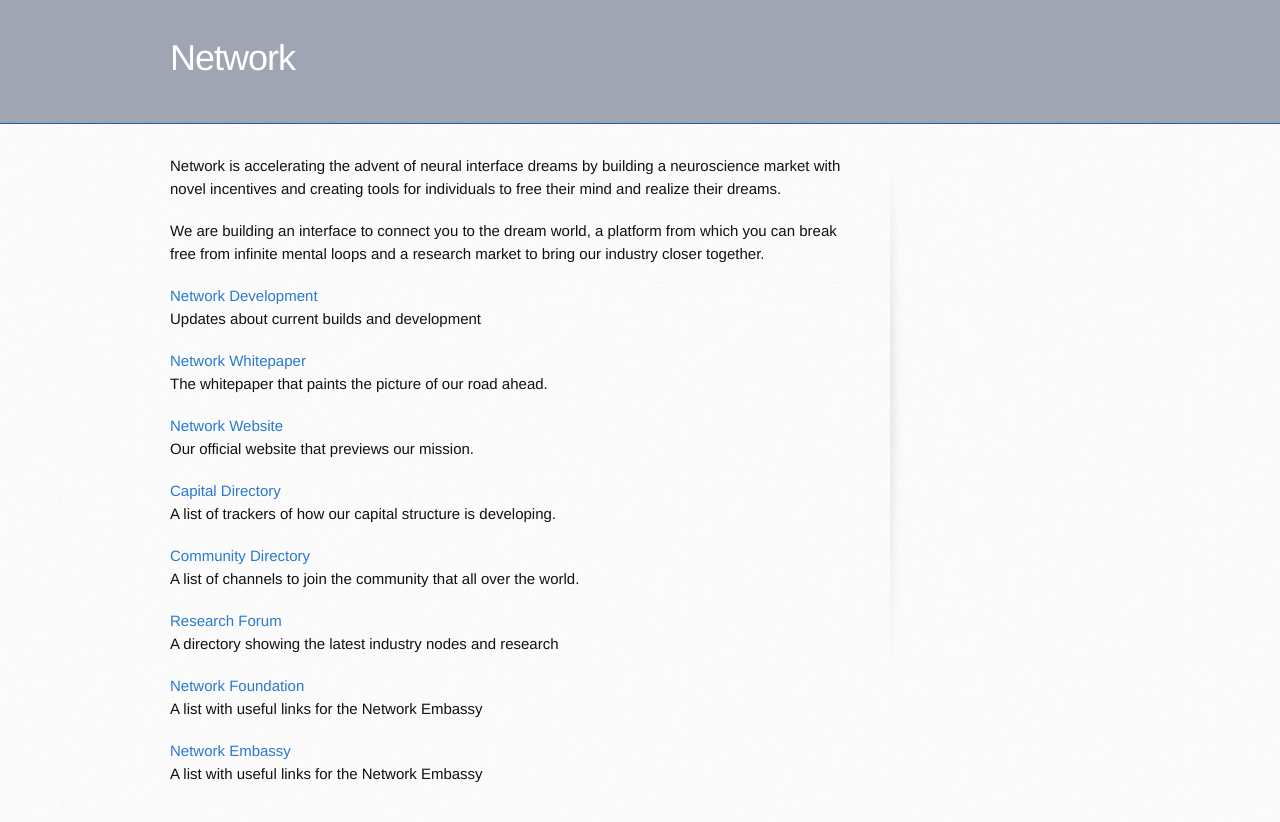
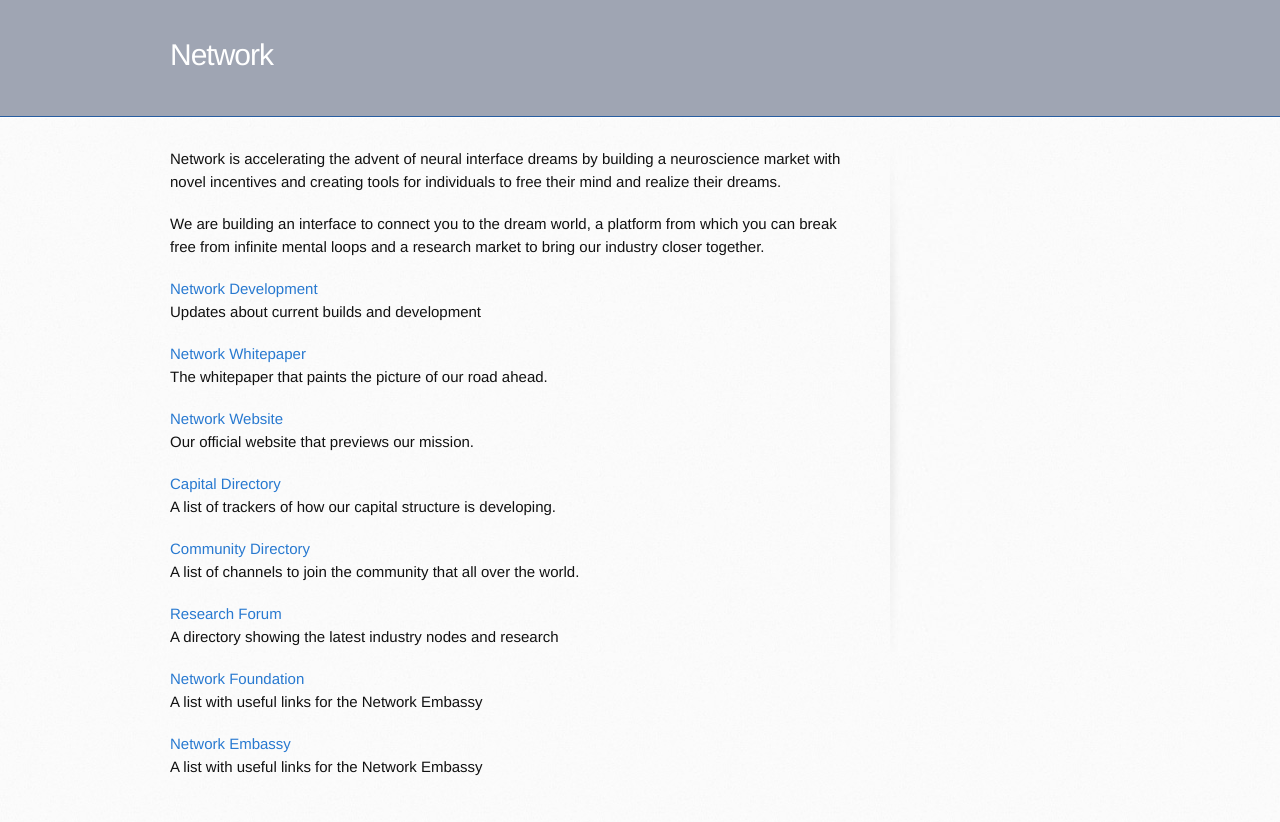
Before and after one commit to networkf/network.github.io, a Jekyll site: the page built from index.md, in a window 1280 px wide. Shown: the top 822 px of the page. Built offline with Jekyll 4.4.1, drawn with Linux system fonts in a browser that asks for light colours; some web fonts are replaced; our own code applies the rules of GitHub Pages for plain Markdown files; the repository's description, which GitHub fills in, is left out.

Commit message:
Update jekyll-theme-architect.scss

```diff
--- a/_sass/jekyll-theme-architect.scss
+++ b/_sass/jekyll-theme-architect.scss
@@ -35,7 +35,7 @@ header h1 {
   width: 540px;
   margin-top: 0;
   margin-bottom: 0.2em;
-  font-size: 36px;
+  font-size: 2em;
   font-weight: normal;
   line-height: 1;
   color: #fff;
```
